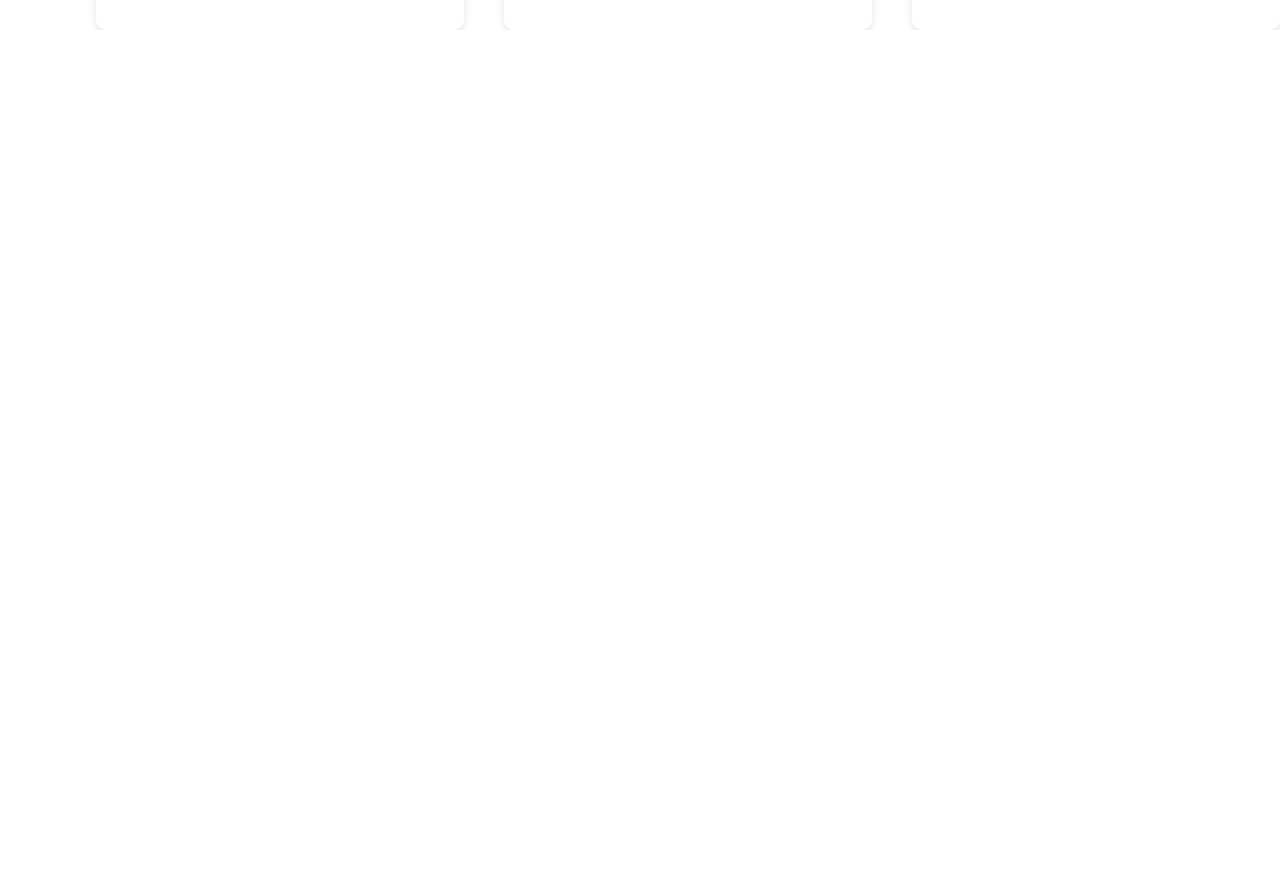
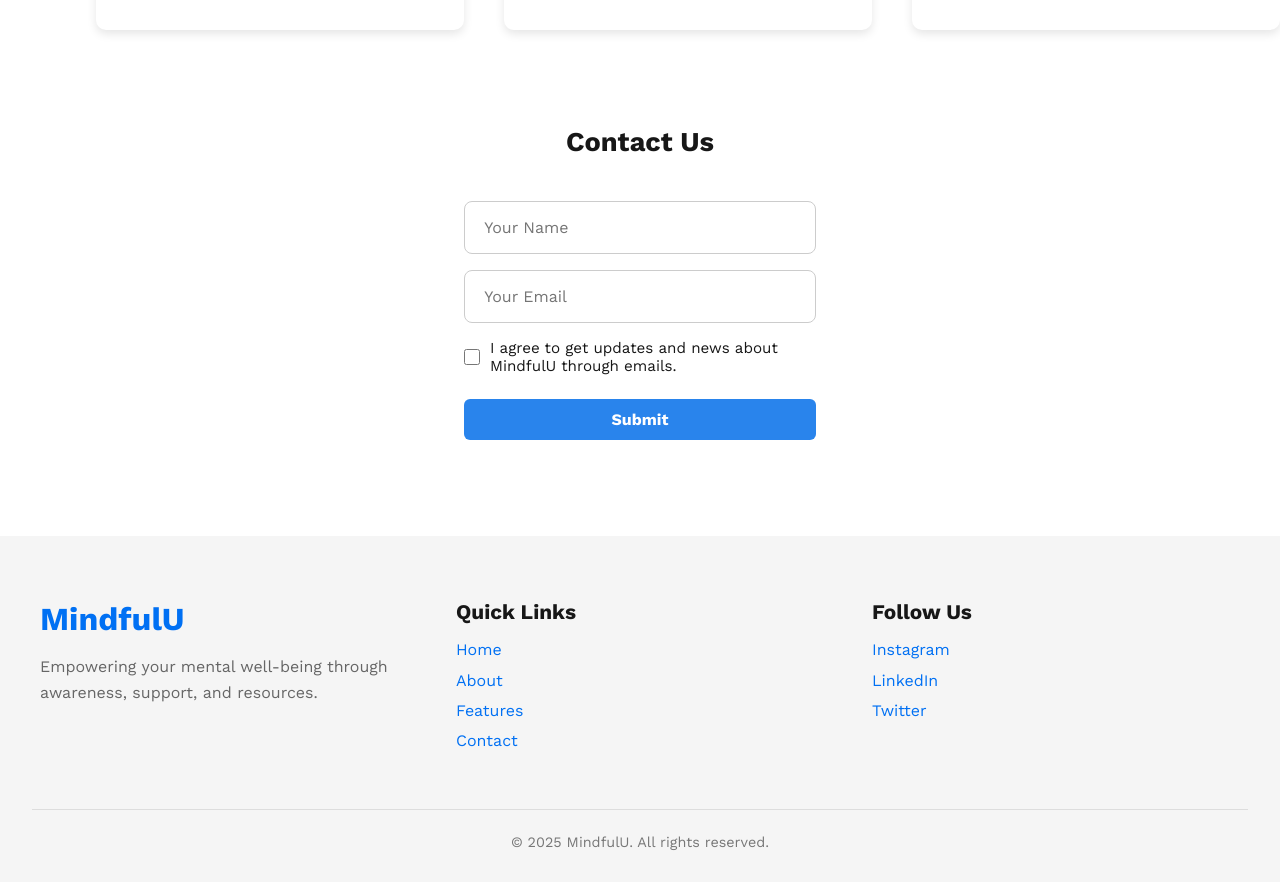
Before and after one commit to jigyasu-kalyan/capstone-sem-2, a Next.js app: page / in a window 1280 px wide. Shown: the part 1202-2084 px from the top of the page. Before the commit the page ends 1232 px from the top, so only its background shows below. Built offline with nearby package versions, Linux system fonts and the light colour scheme.

Commit message:
Home Page Completed

```diff
--- a/app/page.js
+++ b/app/page.js
@@ -2,6 +2,8 @@
 import styles from "./page.module.css";
 import Header from "@/components/Header";
 import FeaturedServiceCard from "@/components/FeaturedServicesCard";
+import Contact from "@/components/Contact";
+import Footer from "@/components/Footer";
 
 const featuredServices = [
   {
@@ -53,6 +55,12 @@
           ))}
         </div>
       </div>
+
+      {/* Contact Us Section Code */}
+      <Contact />
+
+      {/* Footer Section Code */}
+      <Footer />
     </div>
   );
 }
--- a/app/page.module.css
+++ b/app/page.module.css
@@ -248,5 +248,4 @@
   width: 100%;
   max-width: 1200px;
   /* padding: 0 1rem; */
-
 }
--- /dev/null
+++ b/components/Contact.js
@@ -0,0 +1,22 @@
+import React from 'react'
+import styles from './Contact.module.css'
+
+function Contact() {
+  return (
+    <div className={styles.contactUsContainer}>
+        <h2>Contact Us</h2>
+        <div className={styles.contactUsInputBoxes}>
+            <input type="text" placeholder="Your Name" />
+            <input type="email" placeholder="Your Email" />
+        </div>
+        <label className={styles.checkboxLabel}>
+          <input type='checkbox' />
+          I agree to get updates and news about MindfulU through emails.
+        </label>
+
+        <button className={styles.submitButton} type='submit'>Submit</button>
+    </div>
+  )
+}
+
+export default Contact
--- /dev/null
+++ b/components/Contact.module.css
@@ -0,0 +1,66 @@
+.contactUsContainer {
+    display: flex;
+    flex-direction: column;
+    align-items: center;
+    padding: 6rem 2rem;
+}
+
+.contactUsContainer h2 {
+    font-size: 1.7rem;
+    margin-bottom: 1.7rem;
+}
+
+.contactUsInputBoxes {
+    display: flex;
+    flex-direction: column;
+    width: 100%;
+    max-width: 22rem;
+}
+
+.contactUsInputBoxes input {
+    margin-top: 1rem;
+    padding: 1rem 1.2rem;
+    border: 1px solid #ccc;
+    border-radius: 8px;
+    font-size: 1rem;
+    transition: border-color 0.3s, box-shadow 0.3s;
+}
+
+.contactUsInputBoxes input:focus {
+  border-color: #0070f3;
+  box-shadow: 0 0 0 2px rgba(0, 112, 243, 0.2);
+  outline: none;
+}
+
+.checkboxLabel {
+    display: flex;
+    align-items: center;
+    margin-top: 1rem;
+    font-size: 0.95rem;
+    max-width: 22rem;
+}
+
+.checkboxLabel input[type="checkbox"] {
+    margin-right: 0.6rem;
+    width: 1.5rem;
+    height: 1.5rem;
+}
+
+.submitButton {
+    margin-top: 1.5rem;
+    padding: 0.7rem 1.25rem;
+    font-size: 1rem;
+    background-color: #2984ec;
+    color: white;
+    font-weight: bold;
+    border: none;
+    border-radius: 6px;
+    cursor: pointer;
+    transition: background-color 0.2s ease;
+    max-width: 22rem;
+    width: 100%;
+}
+
+.submitButton:hover {
+    background-color: #005bb5;
+}
--- /dev/null
+++ b/components/Footer.js
@@ -0,0 +1,40 @@
+import React from 'react'
+import styles from './Footer.module.css'
+
+function Footer() {
+  return (
+    <footer className={styles.footer}>
+      <div className={styles.columns}>
+        <div className={styles.column}>
+          <h3>MindfulU</h3>
+          <p>Empowering your mental well-being through awareness, support, and resources.</p>
+        </div>
+
+        <div className={styles.column}>
+          <h4>Quick Links</h4>
+          <ul>
+            <li><a href="/">Home</a></li>
+            <li><a href="/about">About</a></li>
+            <li><a href="/features">Features</a></li>
+            <li><a href="/contact">Contact</a></li>
+          </ul>
+        </div>
+
+        <div className={styles.column}>
+          <h4>Follow Us</h4>
+          <ul>
+            <li><a href="#">Instagram</a></li>
+            <li><a href="#">LinkedIn</a></li>
+            <li><a href="#">Twitter</a></li>
+          </ul>
+        </div>
+      </div>
+
+      <div className={styles.bottom}>
+        <p>© 2025 MindfulU. All rights reserved.</p>
+      </div>
+    </footer>
+  )
+}
+
+export default Footer
--- /dev/null
+++ b/components/Footer.module.css
@@ -0,0 +1,63 @@
+.footer {
+  background-color: #f5f5f5;
+  padding: 4rem 2rem 2rem;
+}
+
+.columns {
+  display: flex;
+  flex-wrap: wrap;
+  justify-content: space-between;
+  gap: 3rem;
+  max-width: 1200px;
+  margin: 0 auto;
+}
+
+.column {
+  flex: 1;
+  min-width: 200px;
+}
+
+.column h3 {
+  font-size: 2rem;
+  margin-bottom: 1rem;
+  color: #0070f3;
+}
+
+.column h4 {
+  font-size: 1.3rem;
+  margin-bottom: 1rem;
+}
+
+.column p {
+  font-size: 1rem;
+  color: #666;
+  line-height: 1.6;
+}
+
+.column ul {
+  list-style: none;
+  padding: 0;
+}
+
+.column li {
+  margin-bottom: 0.7rem;
+}
+
+.column a {
+  text-decoration: none;
+  color: #0070f3;
+  transition: color 0.3s;
+}
+
+.column a:hover {
+  color: #0051a3;
+}
+
+.bottom {
+  text-align: center;
+  margin-top: 3rem;
+  font-size: 0.9rem;
+  color: #777;
+  border-top: 1px solid #ddd;
+  padding-top: 1.5rem;
+}
--- a/components/Header.module.css
+++ b/components/Header.module.css
@@ -7,8 +7,9 @@
 }
 
 .logo {
-    font-size: 2.2rem;
-    font-weight: bold;
+  font-size: 2rem;
+  font-weight: 700;
+  color: #0070f3;
 }
 
 .navbar {
```
